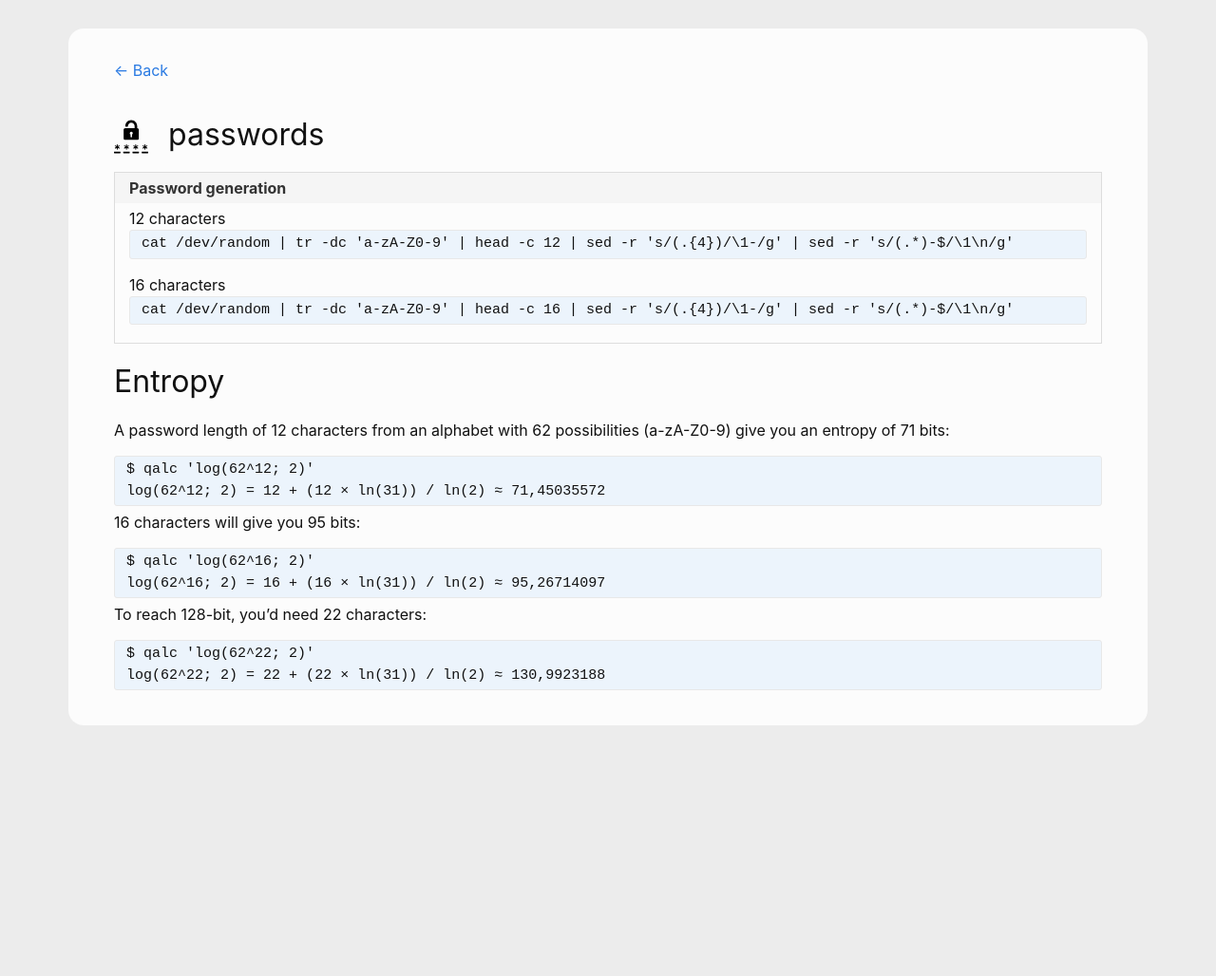
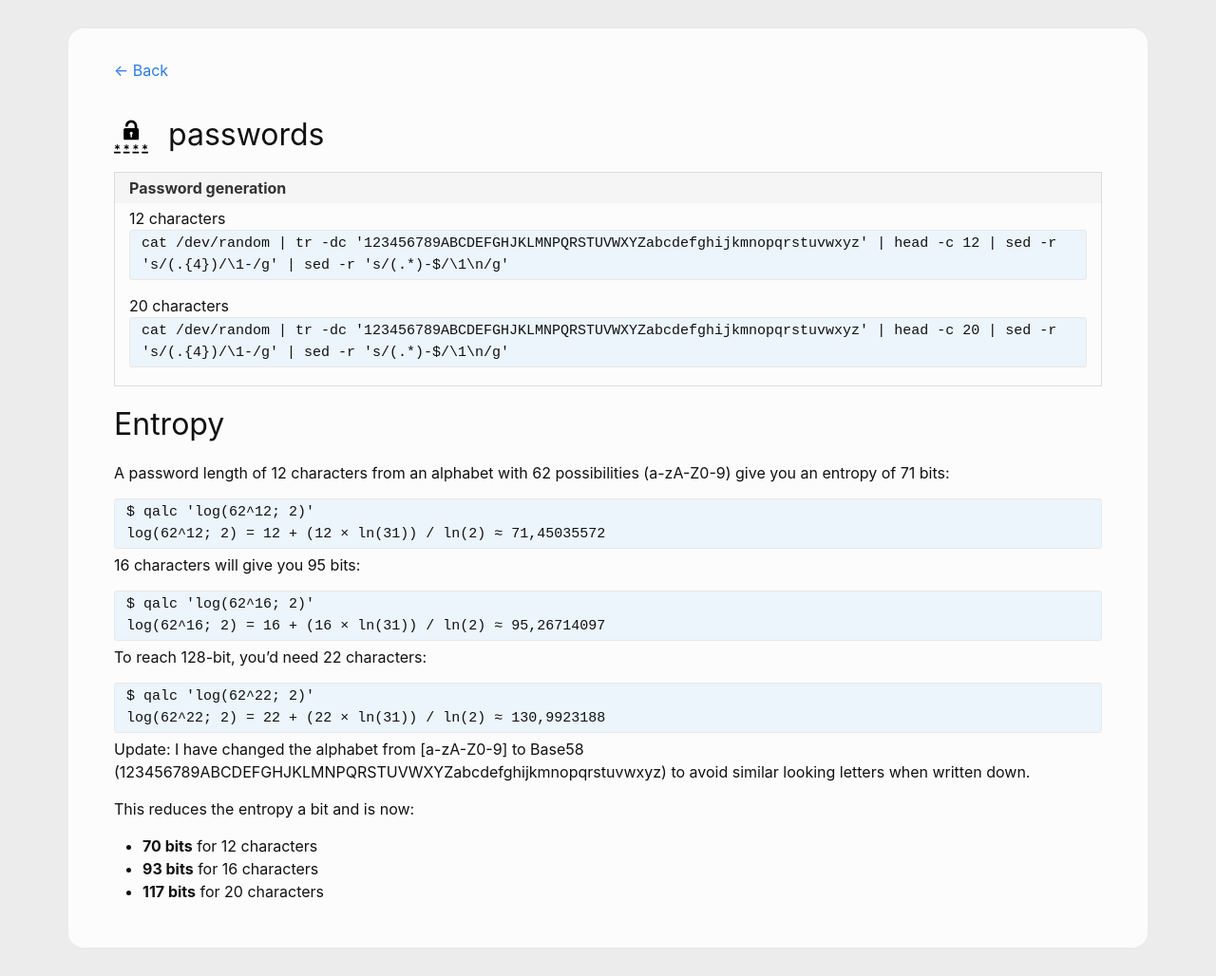
Before and after one commit to andreas-mausch/cheatsheets, a Jekyll site: the page built from _cheatsheets/passwords.md, in a window 1280 px wide. Shown: the whole page at 95% size. Built offline with Jekyll 4.4.1, drawn with Linux system fonts in a browser that asks for light colours; before the commit the page ends 900 px from its top, so only the background shows below that.

Commit message:
Passwords: Use the base58 alphabet to avoid similar looking letters

````diff
--- a/_cheatsheets/passwords.md
+++ b/_cheatsheets/passwords.md
@@ -5,8 +5,8 @@
 section:
   - name: Password generation
     commands:
-      12 characters: cat /dev/random | tr -dc 'a-zA-Z0-9' | head -c 12 | sed -r 's/(.{4})/\1-/g' | sed -r 's/(.*)-$/\1\n/g'
-      16 characters: cat /dev/random | tr -dc 'a-zA-Z0-9' | head -c 16 | sed -r 's/(.{4})/\1-/g' | sed -r 's/(.*)-$/\1\n/g'
+      12 characters: cat /dev/random | tr -dc '123456789ABCDEFGHJKLMNPQRSTUVWXYZabcdefghijkmnopqrstuvwxyz' | head -c 12 | sed -r 's/(.{4})/\1-/g' | sed -r 's/(.*)-$/\1\n/g'
+      20 characters: cat /dev/random | tr -dc '123456789ABCDEFGHJKLMNPQRSTUVWXYZabcdefghijkmnopqrstuvwxyz' | head -c 20 | sed -r 's/(.{4})/\1-/g' | sed -r 's/(.*)-$/\1\n/g'
 ---
 
 # Entropy
@@ -32,3 +32,12 @@ To reach 128-bit, you'd need 22 characters:
 $ qalc 'log(62^22; 2)'
 log(62^22; 2) = 22 + (22 × ln(31)) / ln(2) ≈ 130,9923188
 ```
+
+Update: I have changed the alphabet from [a-zA-Z0-9] to Base58 (123456789ABCDEFGHJKLMNPQRSTUVWXYZabcdefghijkmnopqrstuvwxyz)
+to avoid similar looking letters when written down.
+
+This reduces the entropy a bit and is now:
+
+- **70 bits** for 12 characters
+- **93 bits** for 16 characters
+- **117 bits** for 20 characters
````
